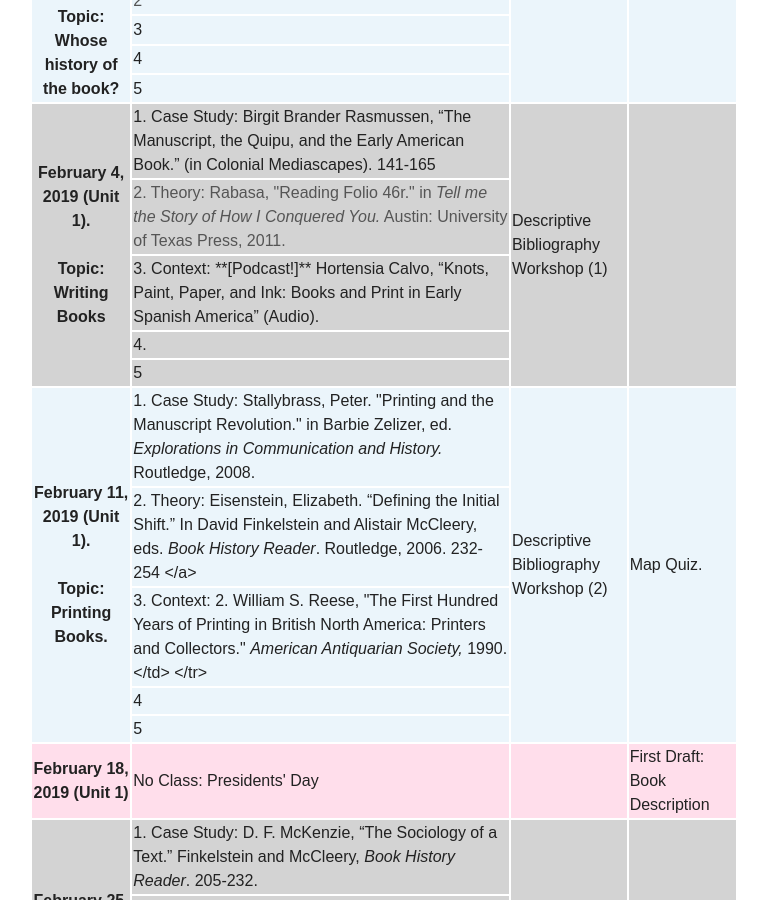
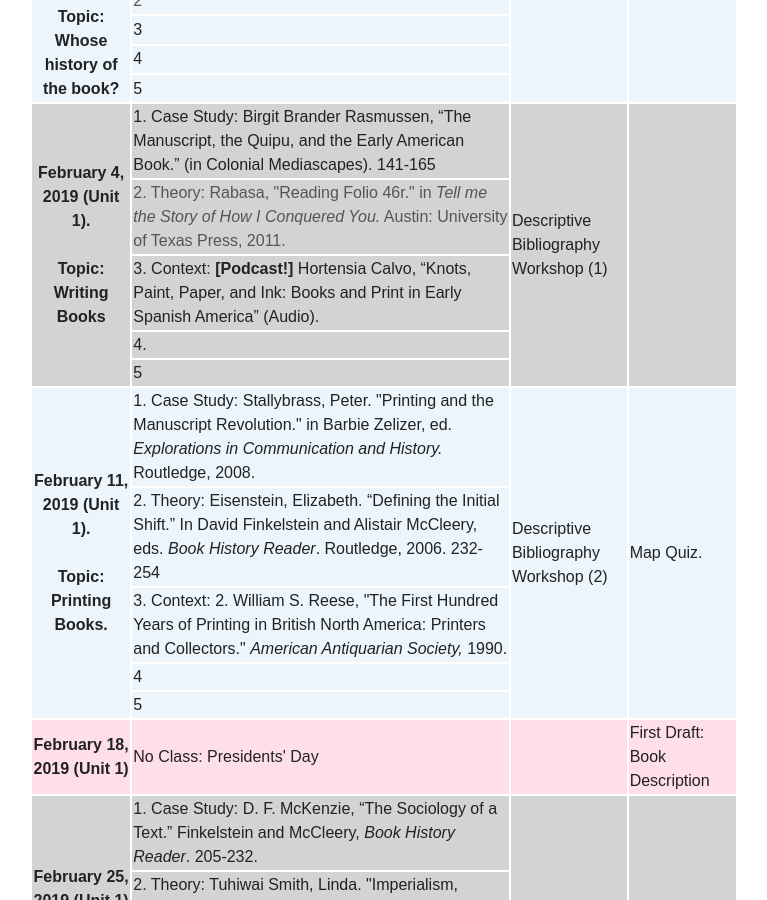
Before and after one commit to halperta/2019-bookhistory, a Jekyll site: the page built from schedule/index.md, in a window 1280 px wide and 900 px high, scrolled down 799 px. Shown: the whole window, without its empty margins (256-1023 px from the left). Built offline with Jekyll 4.4.1, drawn with Linux system fonts in a browser that asks for light colours; nearby versions of some CDN libraries.

Commit message:
alignment hmtl issues

```diff
--- a/schedule/index.md
+++ b/schedule/index.md
@@ -45,7 +45,7 @@ All readings are available either through the links on this website, or through
     <td align="left"><a href=""> 2. Theory: Rabasa, "Reading Folio 46r." in <i>Tell me the Story of How I Conquered You.</i> Austin: University of Texas Press, 2011.</a></td>
   </tr>
   <tr bgcolor="LightGray">
-    <td align="left">3. Context:  <a href="https://soundcloud.com/rarebookschool/calvo-hortensia-knots-paint-paper-and-ink-books-and-print-in-early-spanish-america">**[Podcast!]** Hortensia Calvo, “Knots, Paint, Paper, and Ink: Books and Print in Early Spanish America” (Audio). </a>  </td>
+    <td align="left">3. Context:  <a href="https://soundcloud.com/rarebookschool/calvo-hortensia-knots-paint-paper-and-ink-books-and-print-in-early-spanish-america"><b>[Podcast!]</b> Hortensia Calvo, “Knots, Paint, Paper, and Ink: Books and Print in Early Spanish America” (Audio). </a>  </td>
   </tr>
   <tr bgcolor="LightGray">
     <td align="left">4. </td>
@@ -61,10 +61,10 @@ All readings are available either through the links on this website, or through
       <td rowspan="5"> Map Quiz. </td>
   </tr>
   <tr bgcolor="EBF5FB">
-    <td align="left">2. Theory: Eisenstein, Elizabeth. “Defining the Initial Shift.” In David Finkelstein and Alistair McCleery, eds. <i> Book History Reader</i>. Routledge, 2006. 232-254 </a></td>
+    <td align="left">2. Theory: Eisenstein, Elizabeth. “Defining the Initial Shift.” In David Finkelstein and Alistair McCleery, eds. <i> Book History Reader</i>. Routledge, 2006. 232-254 </td>
   </tr>
   <tr bgcolor="EBF5FB">
-    <td align="left">3. Context: <a href="https://www.abaa.org/member-articles/the-first-hundred-years-of-printing-in-british-north-america-printers-and-c"> 2. William S. Reese, "The First Hundred Years of Printing in British North America: Printers and Collectors." <i>American Antiquarian Society,</i> 1990. </td>
+    <td align="left">3. Context: <a href="https://www.abaa.org/member-articles/the-first-hundred-years-of-printing-in-british-north-america-printers-and-c"> 2. William S. Reese, "The First Hundred Years of Printing in British North America: Printers and Collectors." <i>American Antiquarian Society,</i> 1990. </a> </td>
   </tr>
   <tr bgcolor="EBF5FB">
     <td align="left">4</td>
```
